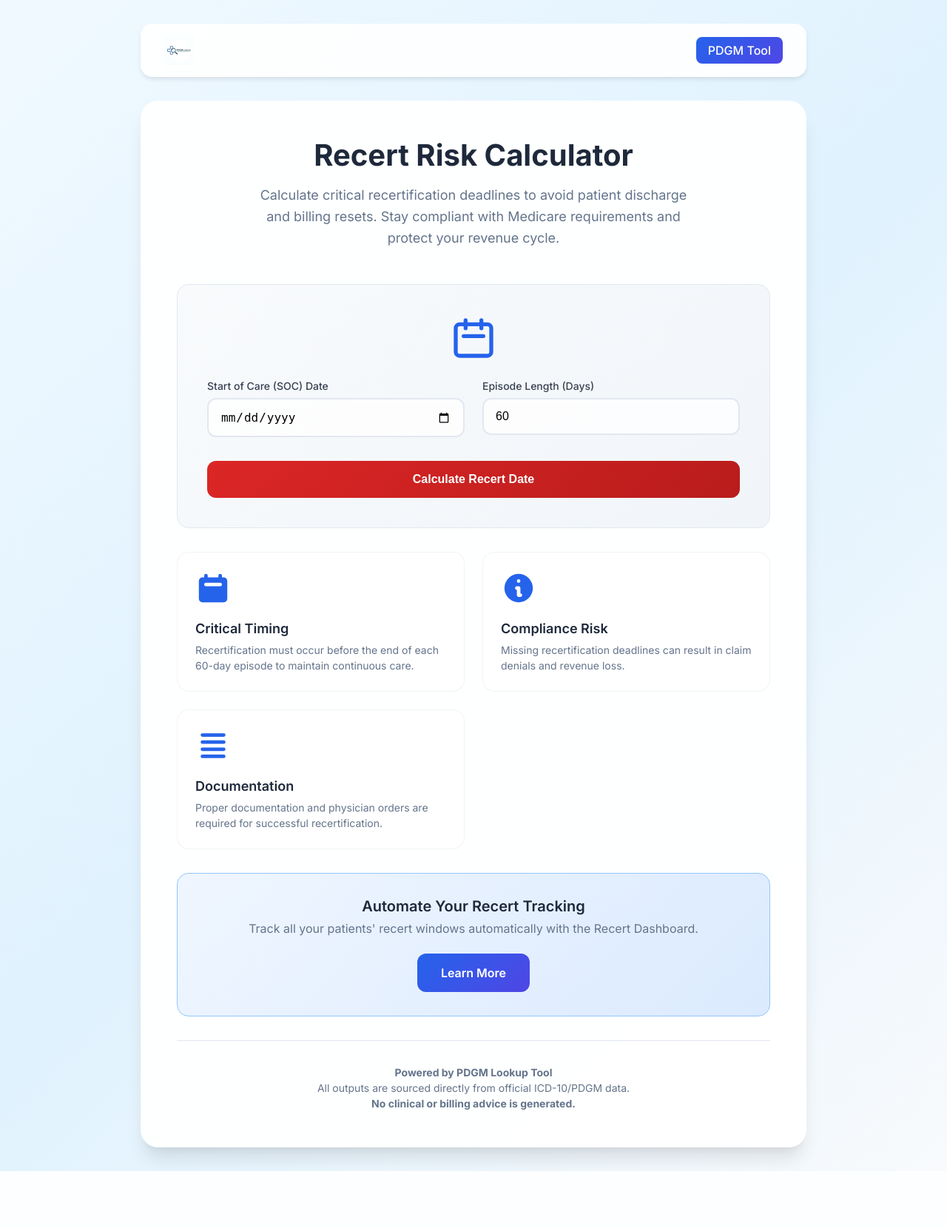
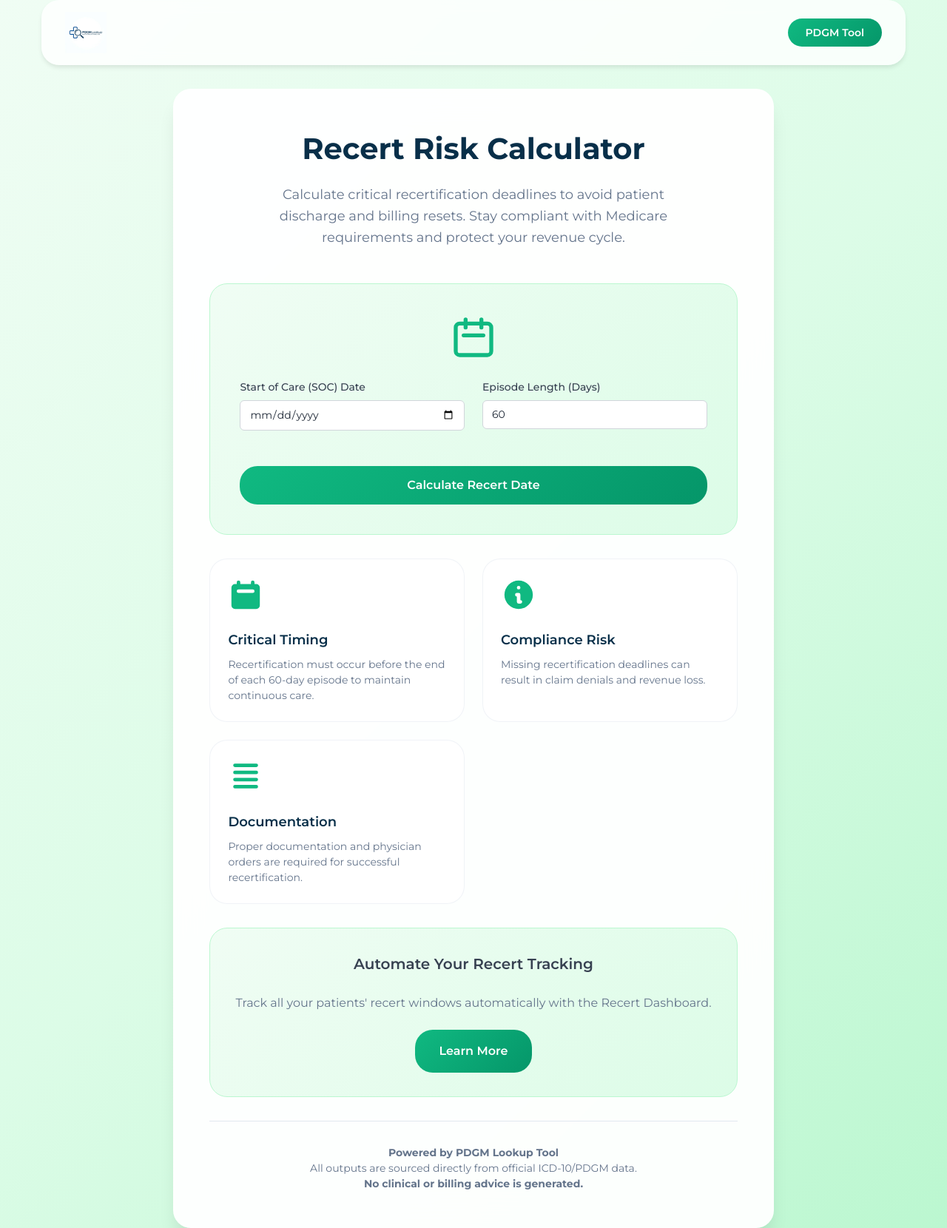
Before and after one commit to design1-software/PDGM_LOOKUP_TOOL, a Flask app: page /recert in a window 1280 px wide. Shown: the whole page at 74% size. Before the commit the page ends 1583 px from the top, so only its background shows below. Run offline with Flask 3, Linux system fonts and the light colour scheme; parts of the project's set-up code (start-up, migrations or seed data) failed here and were passed over.

Commit message:
Unify Fresh & Organic styling across all pages, enlarge logo
- Increase header logo from 40px to 56px
- Rewrite recert.html to use shared style.css + Montserrat font
- Replace all blue (#2563eb) and red (#dc2626) with mint green (#10b981)
  and deep ocean blue (#082F49) throughout recert page
- Use 1.5rem border radii, green gradients, and soft mint backgrounds
  consistent with main PDGM tool styling

Co-Authored-By: Claude Opus 4.6 (1M context) <noreply@anthropic.com>

```diff
--- a/static/style.css
+++ b/static/style.css
@@ -1,5 +1,5 @@
 /* Import Inter font */
-@import url('https://fonts.googleapis.com/css2?family=Inter:wght@300;400;500;600;700&display=swap');
+@import url('https://fonts.googleapis.com/css2?family=Montserrat:wght@300;400;500;600;700&display=swap');
 
 /* CSS Reset and Base Styles */
 * {
@@ -14,10 +14,10 @@ html {
 }
 
 body {
-    font-family: 'Inter', -apple-system, BlinkMacSystemFont, 'Segoe UI', Roboto, sans-serif;
+    font-family: 'Montserrat', -apple-system, BlinkMacSystemFont, 'Segoe UI', Roboto, sans-serif;
     line-height: 1.6;
-    color: #1e293b;
-    background: linear-gradient(135deg, #f8fafc 0%, #e2e8f0 50%, #cbd5e1 100%);
+    color: #0b3a53;
+    background: linear-gradient(135deg, #f0fdf4 0%, #dcfce7 50%, #bbf7d0 100%);
     min-height: 100vh;
     -webkit-font-smoothing: antialiased;
     -moz-osx-font-smoothing: grayscale;
@@ -42,7 +42,7 @@ body {
     margin-bottom: 2rem;
     background: rgba(255, 255, 255, 0.8);
     backdrop-filter: blur(10px);
-    border-radius: 1rem;
+    border-radius: 1.5rem;
     padding: 1rem 2rem;
     box-shadow: 0 4px 6px -1px rgba(0, 0, 0, 0.1);
 }
@@ -53,7 +53,7 @@ body {
 }
 
 .header-logo {
-    height: 40px;
+    height: 56px;
     width: auto;
 }
 
@@ -81,30 +81,30 @@ body {
 
 .btn-login {
     background: transparent;
-    color: #2563eb;
-    border: 1px solid #2563eb;
+    color: #10b981;
+    border: 1px solid #10b981;
 }
 
 .btn-login:hover {
-    background: #2563eb;
+    background: #10b981;
     color: white;
 }
 
 .btn-register {
-    background: linear-gradient(135deg, #2563eb 0%, #4f46e5 100%);
+    background: linear-gradient(135deg, #10b981 0%, #059669 100%);
     color: white;
 }
 
 .btn-register:hover {
     transform: translateY(-1px);
-    box-shadow: 0 4px 12px rgba(37, 99, 235, 0.3);
+    box-shadow: 0 4px 12px rgba(16, 185, 129, 0.3);
 }
 
 .btn-demo {
     background: linear-gradient(135deg, #f59e0b 0%, #d97706 100%);
     color: white;
     padding: 0.5rem 1rem;
-    border-radius: 0.5rem;
+    border-radius: 1.5rem;
     text-decoration: none;
     font-weight: 500;
     transition: all 0.2s ease;
@@ -233,7 +233,7 @@ body {
     width: 100%;
     padding: 1rem;
     border: 2px solid #e2e8f0;
-    border-radius: 0.75rem;
+    border-radius: 1.5rem;
     font-size: 1rem;
     transition: all 0.2s ease;
     background: rgba(255, 255, 255, 0.8);
@@ -329,10 +329,10 @@ body {
 .btn-submit {
     width: 100%;
     padding: 1rem 2rem;
-    background: linear-gradient(135deg, #2563eb 0%, #4f46e5 100%);
+    background: linear-gradient(135deg, #10b981 0%, #059669 100%);
     color: white;
     border: none;
-    border-radius: 0.75rem;
+    border-radius: 1.5rem;
     font-size: 1.125rem;
     font-weight: 600;
     cursor: pointer;
--- a/templates/recert.html
+++ b/templates/recert.html
@@ -15,83 +15,21 @@
     }
     </script>
 
-    <!-- Import Inter font -->
-    <link href="https://fonts.googleapis.com/css2?family=Inter:wght@300;400;500;600;700&display=swap" rel="stylesheet">
-    <link rel="stylesheet" href="{{ url_for('static', filename='error_handling_styles.css') }}">
+    <!-- Shared stylesheets -->
+    <link rel="stylesheet" href="{{ url_for('static', filename='style.css') }}">
+    <link rel="stylesheet" href="{{ url_for('static', filename='cross_browser_compatibility.css') }}">
 
-    <!-- Enhanced Recert Styles -->
     <style>
-        * {
-            margin: 0;
-            padding: 0;
-            box-sizing: border-box;
-        }
-
-        body {
-            font-family: 'Inter', -apple-system, BlinkMacSystemFont, 'Segoe UI', Roboto, sans-serif;
-            background: linear-gradient(135deg, #f0f9ff 0%, #e0f2fe 50%, #f8fafc 100%);
-            min-height: 100vh;
-            padding: 2rem 1rem;
-        }
-
-        .container {
+        /* Recert-specific overrides */
+        .recert-card {
             max-width: 900px;
             margin: 0 auto;
-        }
-
-        .header {
-            display: flex;
-            justify-content: space-between;
-            align-items: center;
-            background: rgba(255, 255, 255, 0.9);
-            backdrop-filter: blur(10px);
-            border-radius: 1rem;
-            padding: 1rem 2rem;
-            margin-bottom: 2rem;
-            box-shadow: 0 4px 6px -1px rgba(0, 0, 0, 0.1);
-        }
-
-        .header-logo {
-            height: 40px;
-            width: auto;
-        }
-
-        .btn-demo {
-            background: linear-gradient(135deg, #2563eb 0%, #4f46e5 100%);
-            color: white;
-            padding: 0.5rem 1rem;
-            border-radius: 0.5rem;
-            text-decoration: none;
-            font-weight: 500;
-            transition: all 0.2s ease;
-        }
-
-        .btn-demo:hover {
-            transform: translateY(-2px);
-            box-shadow: 0 4px 12px rgba(37, 99, 235, 0.3);
-        }
-
-        .main-content {
             background: rgba(255, 255, 255, 0.95);
             backdrop-filter: blur(20px);
             border-radius: 1.5rem;
             padding: 3rem;
-            box-shadow:
-                0 20px 25px -5px rgba(0, 0, 0, 0.1),
-                0 10px 10px -5px rgba(0, 0, 0, 0.04);
+            box-shadow: 0 20px 25px -5px rgba(0, 0, 0, 0.1);
             border: 1px solid rgba(255, 255, 255, 0.2);
-            animation: slideUp 0.6s ease-out;
-        }
-
-        @keyframes slideUp {
-            from {
-                opacity: 0;
-                transform: translateY(30px);
-            }
-            to {
-                opacity: 1;
-                transform: translateY(0);
-            }
         }
 
         .page-header {
@@ -102,7 +40,7 @@
         .page-title {
             font-size: 2.5rem;
             font-weight: 700;
-            color: #1e293b;
+            color: #082F49;
             margin-bottom: 1rem;
         }
 
@@ -115,18 +53,18 @@
         }
 
         .calculator-section {
-            background: linear-gradient(135deg, #f8fafc 0%, #f1f5f9 100%);
-            border-radius: 1rem;
+            background: linear-gradient(135deg, #f0fdf4 0%, #dcfce7 100%);
+            border-radius: 1.5rem;
             padding: 2.5rem;
             margin-bottom: 2rem;
-            border: 1px solid #e2e8f0;
+            border: 1px solid #bbf7d0;
         }
 
         .calculator-icon {
             width: 64px;
             height: 64px;
             margin: 0 auto 1.5rem;
-            color: #2563eb;
+            color: #10b981;
             display: block;
         }
 
@@ -137,42 +75,13 @@
             margin-bottom: 2rem;
         }
 
-        .form-group {
-            position: relative;
-        }
-
-        .form-label {
-            display: block;
-            font-size: 0.875rem;
-            font-weight: 500;
-            color: #374151;
-            margin-bottom: 0.5rem;
-        }
-
-        .form-input {
-            width: 100%;
-            padding: 0.875rem 1rem;
-            border: 2px solid #e2e8f0;
-            border-radius: 0.75rem;
-            font-size: 1rem;
-            transition: all 0.2s ease;
-            background: rgba(255, 255, 255, 0.8);
-        }
-
-        .form-input:focus {
-            outline: none;
-            border-color: #2563eb;
-            box-shadow: 0 0 0 3px rgba(37, 99, 235, 0.1);
-            background: rgba(255, 255, 255, 1);
-        }
-
         .calculate-button {
             width: 100%;
-            background: linear-gradient(135deg, #dc2626 0%, #b91c1c 100%);
+            background: linear-gradient(135deg, #10b981 0%, #059669 100%);
             color: white;
             border: none;
             padding: 1rem 2rem;
-            border-radius: 0.75rem;
+            border-radius: 1.5rem;
             font-size: 1rem;
             font-weight: 600;
             cursor: pointer;
@@ -281,7 +191,7 @@
 
         .info-card {
             background: rgba(255, 255, 255, 0.8);
-            border-radius: 1rem;
+            border-radius: 1.5rem;
             padding: 1.5rem;
             border: 1px solid rgba(226, 232, 240, 0.5);
             transition: all 0.2s ease;
@@ -296,13 +206,13 @@
             width: 48px;
             height: 48px;
             margin-bottom: 1rem;
-            color: #2563eb;
+            color: #10b981;
         }
 
         .info-card-title {
             font-size: 1.125rem;
             font-weight: 600;
-            color: #1e293b;
+            color: #082F49;
             margin-bottom: 0.5rem;
         }
 
@@ -313,18 +223,18 @@
         }
 
         .cta-section {
-            background: linear-gradient(135deg, #eff6ff 0%, #dbeafe 100%);
-            border-radius: 1rem;
+            background: linear-gradient(135deg, #f0fdf4 0%, #dcfce7 100%);
+            border-radius: 1.5rem;
             padding: 2rem;
             text-align: center;
             margin-bottom: 2rem;
-            border: 1px solid #93c5fd;
+            border: 1px solid #bbf7d0;
         }
 
         .cta-title {
             font-size: 1.25rem;
             font-weight: 600;
-            color: #1e293b;
+            color: #082F49;
             margin-bottom: 0.5rem;
         }
 
@@ -334,10 +244,10 @@
         }
 
         .cta-button {
-            background: linear-gradient(135deg, #2563eb 0%, #4f46e5 100%);
+            background: linear-gradient(135deg, #10b981 0%, #059669 100%);
             color: white;
             padding: 1rem 2rem;
-            border-radius: 0.75rem;
+            border-radius: 1.5rem;
             text-decoration: none;
             font-weight: 600;
             transition: all 0.2s ease;
@@ -346,10 +256,10 @@
 
         .cta-button:hover {
             transform: translateY(-2px);
-            box-shadow: 0 10px 25px -5px rgba(37, 99, 235, 0.3);
+            box-shadow: 0 10px 25px -5px rgba(16, 185, 129, 0.3);
         }
 
-        .footer {
+        .recert-footer {
             text-align: center;
             padding-top: 2rem;
             border-top: 1px solid #e2e8f0;
@@ -398,12 +281,14 @@
     <div class="container">
         <!-- Header -->
         <header class="header">
-            <img src="{{ url_for('static', filename='pdgm_logo.png') }}" alt="PDGM Lookup Tool" class="header-logo">
-            <a href="{{ url_for('main.index') }}?_cb={{ version }}" class="btn-demo">PDGM Tool</a>
+            <div class="logo-section">
+                <img src="{{ url_for('static', filename='pdgm_logo.png') }}" alt="PDGM Lookup Tool" class="header-logo">
+            </div>
+            <a href="{{ url_for('main.index') }}" class="btn-submit" style="padding: 0.5rem 1.5rem; width: auto; font-size: 0.875rem; border-radius: 1.5rem; text-decoration: none;">PDGM Tool</a>
         </header>
 
         <!-- Main Content -->
-        <div class="main-content">
+        <div class="recert-card">
             <!-- Page Header -->
             <div class="page-header">
                 <h1 class="page-title">Recert Risk Calculator</h1>
@@ -523,13 +403,12 @@
             </div>
 
             <!-- Footer -->
-            <footer class="footer">
+            <footer class="recert-footer">
                 <p><strong>Powered by PDGM Lookup Tool</strong></p>
                 <p>All outputs are sourced directly from official ICD-10/PDGM data.</p>
                 <p><strong>No clinical or billing advice is generated.</strong></p>
             </footer>
         </div>
     </div>
-    <script src="{{ url_for('static', filename='navigation_enhancements.js') }}"></script>
 </body>
 </html>
```
Also changed, not shown: other parts of static/style.css (+60 -60 lines), other parts of templates/recert.html (+45 -76 lines).
